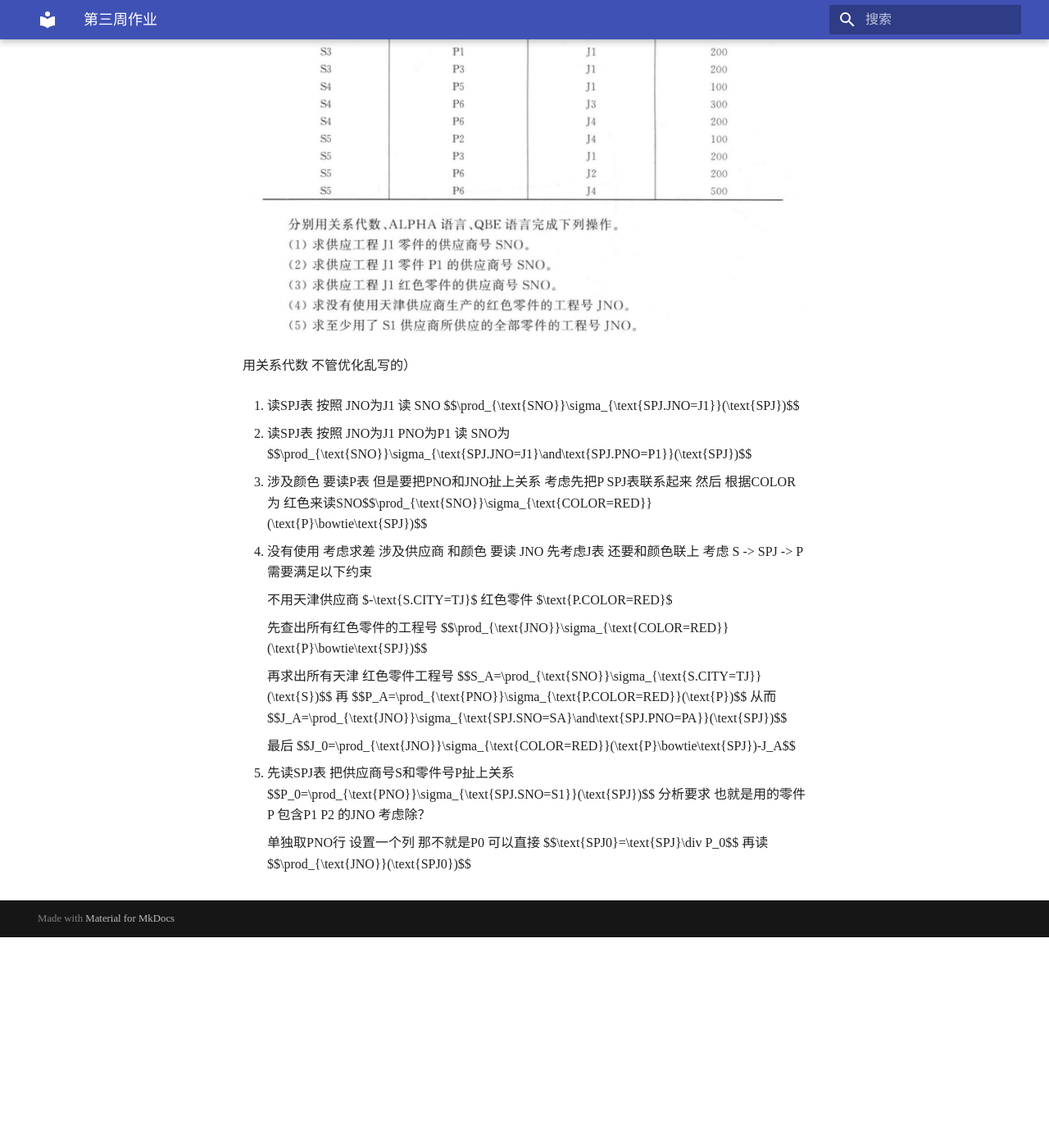
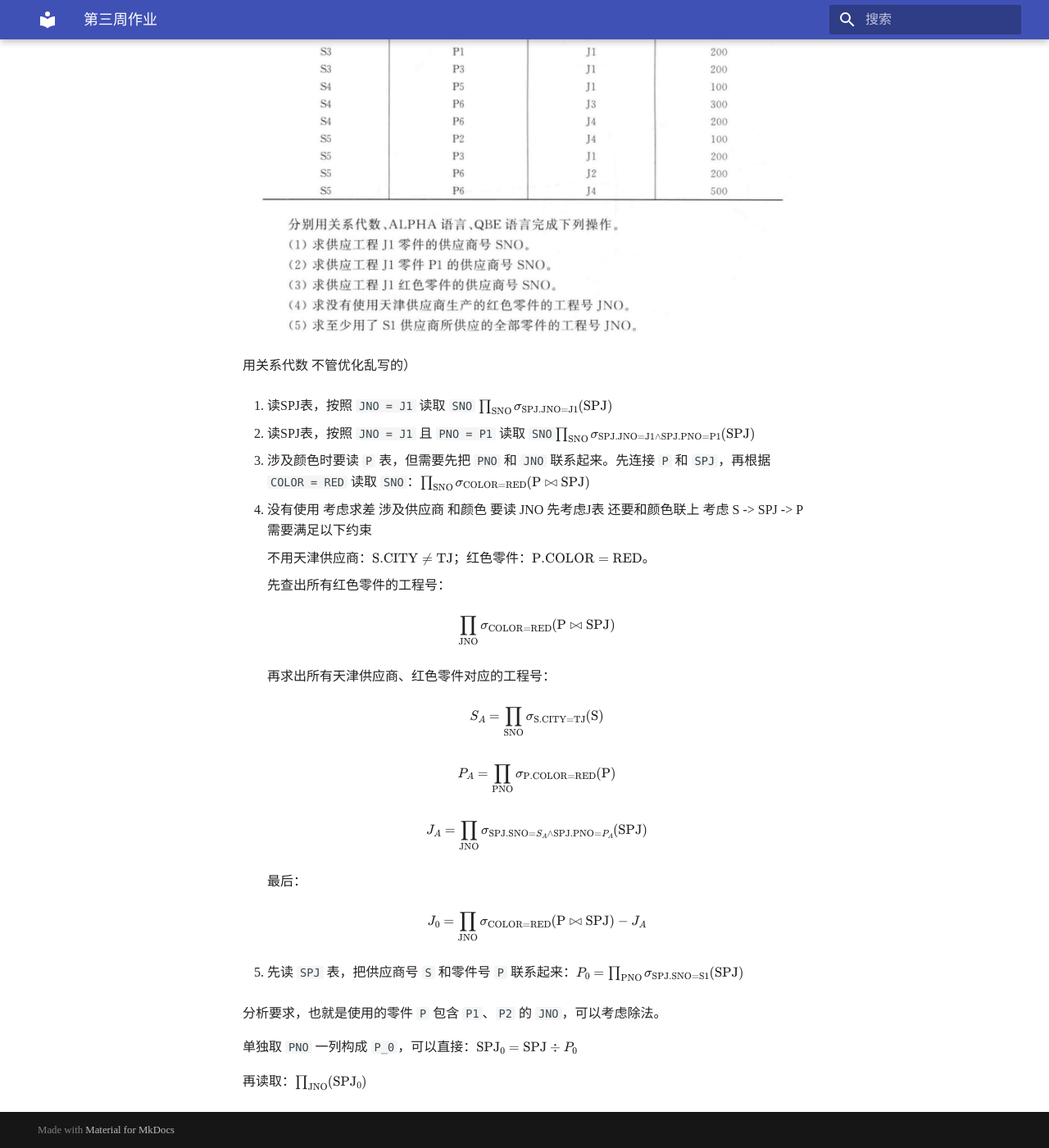
Before and after one commit to zt2misay2/Note, an MkDocs documentation site: the page built from docs/course/database/HW3.md, in a window 1280 px wide and 1400 px high, scrolled down 2460 px. Shown: the whole window at 82% size. Built offline with MkDocs 1.6.1 and Material for MkDocs 9.7.7, drawn with Linux system fonts in a browser that asks for light colours; before the commit the page ends 3603 px from its top, so only the background shows below that.

Commit message:
Enable MathJax rendering for database homework

```diff
--- a/docs/course/database/HW3.md
+++ b/docs/course/database/HW3.md
@@ -61,22 +61,46 @@ C语言更加过程化 程序的执行流 内存分配 变量定义都得自己
 
 用关系代数 不管优化乱写的）
 
-1. 读SPJ表 按照 JNO为J1 读 SNO $$\prod_{\text{SNO}}\sigma_{\text{SPJ.JNO=J1}}(\text{SPJ})$$
+1. 读SPJ表，按照 `JNO = J1` 读取 `SNO` $\prod_{\text{SNO}}\sigma_{\text{SPJ.JNO=J1}}(\text{SPJ})$
 
-2. 读SPJ表 按照 JNO为J1 PNO为P1 读 SNO为 $$\prod_{\text{SNO}}\sigma_{\text{SPJ.JNO=J1}\and\text{SPJ.PNO=P1}}(\text{SPJ})$$
+2. 读SPJ表，按照 `JNO = J1` 且 `PNO = P1` 读取 `SNO`$\prod_{\text{SNO}}\sigma_{\text{SPJ.JNO=J1}\land\text{SPJ.PNO=P1}}(\text{SPJ})$
 
-3. 涉及颜色 要读P表 但是要把PNO和JNO扯上关系 考虑先把P SPJ表联系起来 然后 根据COLOR为 红色来读SNO$$\prod_{\text{SNO}}\sigma_{\text{COLOR=RED}}(\text{P}\bowtie\text{SPJ})$$
+3. 涉及颜色时要读 `P` 表，但需要先把 `PNO` 和 `JNO` 联系起来。先连接 `P` 和 `SPJ`，再根据 `COLOR = RED` 读取 `SNO`：$\prod_{\text{SNO}}\sigma_{\text{COLOR=RED}}(\text{P}\bowtie\text{SPJ})$
 
 4. 没有使用 考虑求差 涉及供应商 和颜色 要读 JNO 先考虑J表 还要和颜色联上 考虑 S -> SPJ -> P 需要满足以下约束
 
-    不用天津供应商 $-\text{S.CITY=TJ}$ 红色零件 $\text{P.COLOR=RED}$
+    不用天津供应商：$\text{S.CITY} \ne \text{TJ}$；红色零件：$\text{P.COLOR} = \text{RED}$。
 
-    先查出所有红色零件的工程号 $$\prod_{\text{JNO}}\sigma_{\text{COLOR=RED}}(\text{P}\bowtie\text{SPJ})$$
+    先查出所有红色零件的工程号：
 
-    再求出所有天津 红色零件工程号 $$S_A=\prod_{\text{SNO}}\sigma_{\text{S.CITY=TJ}}(\text{S})$$ 再 $$P_A=\prod_{\text{PNO}}\sigma_{\text{P.COLOR=RED}}(\text{P})$$ 从而 $$J_A=\prod_{\text{JNO}}\sigma_{\text{SPJ.SNO=SA}\and\text{SPJ.PNO=PA}}(\text{SPJ})$$
+    $$
+    \prod_{\text{JNO}}\sigma_{\text{COLOR=RED}}(\text{P}\bowtie\text{SPJ})
+    $$
 
-    最后 $$J_0=\prod_{\text{JNO}}\sigma_{\text{COLOR=RED}}(\text{P}\bowtie\text{SPJ})-J_A$$
+    再求出所有天津供应商、红色零件对应的工程号：
 
-5. 先读SPJ表 把供应商号S和零件号P扯上关系 $$P_0=\prod_{\text{PNO}}\sigma_{\text{SPJ.SNO=S1}}(\text{SPJ})$$ 分析要求 也就是用的零件P 包含P1 P2 的JNO 考虑除？
+    $$
+    S_A=\prod_{\text{SNO}}\sigma_{\text{S.CITY=TJ}}(\text{S})
+    $$
 
-    单独取PNO行 设置一个列 那不就是P0 可以直接 $$\text{SPJ0}=\text{SPJ}\div P_0$$ 再读 $$\prod_{\text{JNO}}(\text{SPJ0})$$
+    $$
+    P_A=\prod_{\text{PNO}}\sigma_{\text{P.COLOR=RED}}(\text{P})
+    $$
+
+    $$
+    J_A=\prod_{\text{JNO}}\sigma_{\text{SPJ.SNO=}S_A\land\text{SPJ.PNO=}P_A}(\text{SPJ})
+    $$
+
+    最后：
+
+    $$
+    J_0=\prod_{\text{JNO}}\sigma_{\text{COLOR=RED}}(\text{P}\bowtie\text{SPJ})-J_A
+    $$
+
+5. 先读 `SPJ` 表，把供应商号 `S` 和零件号 `P` 联系起来：$P_0=\prod_{\text{PNO}}\sigma_{\text{SPJ.SNO=S1}}(\text{SPJ})$
+
+   分析要求，也就是使用的零件 `P` 包含 `P1`、`P2` 的 `JNO`，可以考虑除法。
+
+   单独取 `PNO` 一列构成 `P_0`，可以直接：$\text{SPJ}_0=\text{SPJ}\div P_0$
+
+   再读取：$\prod_{\text{JNO}}(\text{SPJ}_0)$
--- /dev/null
+++ b/docs/javascripts/mathjax.js
@@ -0,0 +1,12 @@
+window.MathJax = {
+  tex: {
+    inlineMath: [["\\(", "\\)"]],
+    displayMath: [["\\[", "\\]"]],
+    processEscapes: true,
+    processEnvironments: true
+  },
+  options: {
+    ignoreHtmlClass: ".*|",
+    processHtmlClass: "arithmatex"
+  }
+};
--- a/mkdocs.yml
+++ b/mkdocs.yml
@@ -22,6 +22,10 @@ theme:
 extra_css:
   - stylesheets/extra.css
 
+extra_javascript:
+  - javascripts/mathjax.js
+  - https://cdn.jsdelivr.net/npm/mathjax@3/es5/tex-mml-chtml.js
+
 markdown_extensions:
   - sane_lists
   - admonition
@@ -31,5 +35,7 @@ markdown_extensions:
   - tables
   - toc:
       permalink: true
+  - pymdownx.arithmatex:
+      generic: true
   - pymdownx.details
   - pymdownx.superfences
```
